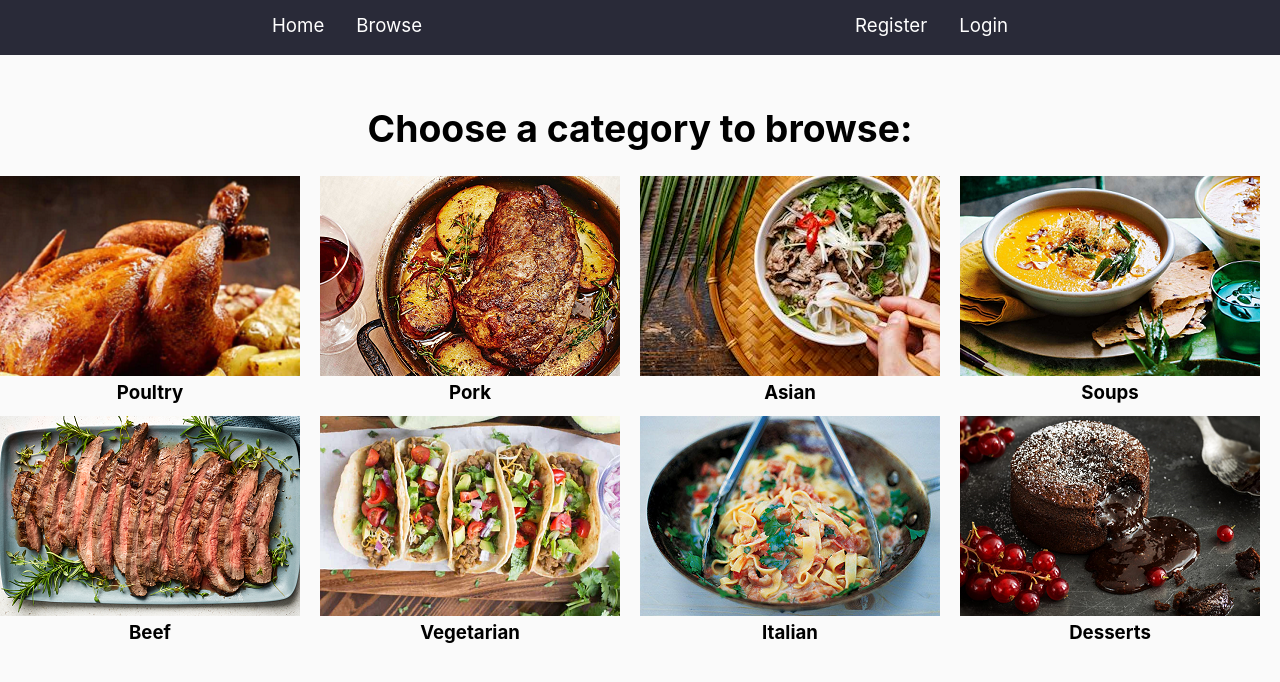
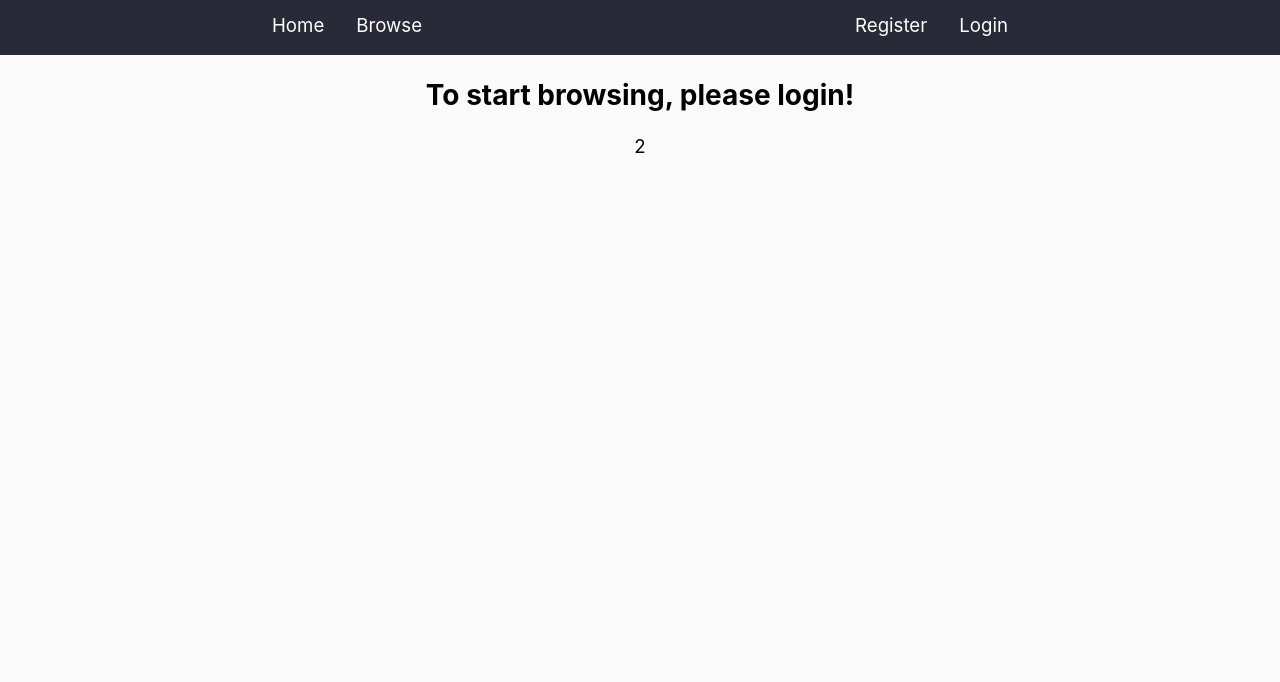
Before and after one commit to GeorgiLyudov/Cook-Book-2, a React (Create React App) app in the folder client/: page /recipes/browse in a window 1280 px wide. Shown: the top 682 px of the page. Built offline with nearby package versions, Linux system fonts and the light colour scheme.

Commit message:
not logged view

```diff
--- a/client/src/App.js
+++ b/client/src/App.js
@@ -36,6 +36,8 @@ function App() {
             return <Home
               loggedIn={loggedIn}
               setLogged={log}
+              saveUser={dataService.saveUserData}
+
             />
           }} />
           <Route path="/login"
@@ -61,7 +63,12 @@ function App() {
                 setLogged={log}
               />
             }} />
-          <Route exact path="/recipes/browse" component={Categories} />
+          <Route path="/recipes/browse"
+            render={() => {
+              return <Categories
+                loggedIn={loggedIn}
+              />
+            }} />
           <Route path="/recipes/add"
             render={() => {
               return <Add
--- a/client/src/Components/Categories/Categories.js
+++ b/client/src/Components/Categories/Categories.js
@@ -1,8 +1,20 @@
-// import { Tile } from 'react-native-elements';
 import './Categories.css'
-import {Link} from 'react-router-dom';
-function Categories() {
+import { Redirect, Link } from 'react-router-dom';
+function Categories({ loggedIn }) {
+  if (!loggedIn) {
+    return (
+      <div>
+        <h2>To start browsing, please login!</h2>
+        {
+          setTimeout(() => {
+            <Redirect to="/login" />
 
+          }, 2000)
+        }
+
+      </div>
+    )
+  }
   return (
     <div className="categories">
       <h1>Choose a category to browse:</h1>
--- a/client/src/Components/Home/Home.js
+++ b/client/src/Components/Home/Home.js
@@ -1,6 +1,7 @@
 import { Link } from 'react-router-dom'
 import Recipe from '../Recipe/RecipeItem'
 import React, { Component } from 'react';
+import Login from '../Login/Login'
 
 let recipes = [];
 class Home extends Component {
@@ -32,8 +33,13 @@ class Home extends Component {
           this.state.fetchInProgress ? <h1>Loading!</h1>
             :
             < div >
-
-              <h1>Welcome!</h1>
+              {
+                !this.props.loggedIn ?
+                  <div> <h1>Welcome to Cookbook. </h1>
+                    <h2>Discover the wonderful world of cooking. Please login so that you can browse and add recipes.</h2>
+                    <Login loggedIn={this.props.loggedIn} setLogged={this.props.setLogged} saveUser={this.props.saveUser} />
+                  </div> :
+                  <div>
                     <h2>You are now logged in! Click the link below to add a recipe!</h2>
                     <Link to="/recipes/add" >Add a recipe</Link>
                     {
@@ -41,6 +47,9 @@ class Home extends Component {
                         return (<Recipe URL={recipes.imageUrl} name={recipes.name} summary={recipes.summary} key={recipes.summary} id={recipes.id} />)
                       })
                     }
+                  </div>
+              }
+
             </div >
         }
 
--- a/client/src/Components/Login/Login.js
+++ b/client/src/Components/Login/Login.js
@@ -15,7 +15,6 @@ function Login({ loggedIn, setLogged, saveUser }) {
       body: JSON.stringify(data),
     })
       .then((res) => {
-        console.log('Success:', res);
         setLogged()
         saveUser(email, res._id)
 
--- a/client/src/Components/RecipePage/StarIcon/StarIcon.js
+++ b/client/src/Components/RecipePage/StarIcon/StarIcon.js
@@ -2,7 +2,7 @@ import './StarIcon.css';
 function StarIcon(props) {
   const { fill = 'none' } = props;
   return (
-    <svg className="w-6 h-6" fill={fill} stroke="currentColor" viewBox="0 0 24 24" xmlns="http://www.w3.org/2000/svg"><path stroke-linecap="round" stroke-linejoin="round" stroke-width="2" d="M11.049 2.927c.3-.921 1.603-.921 1.902 0l1.519 4.674a1 1 0 00.95.69h4.915c.969 0 1.371 1.24.588 1.81l-3.976 2.888a1 1 0 00-.363 1.118l1.518 4.674c.3.922-.755 1.688-1.538 1.118l-3.976-2.888a1 1 0 00-1.176 0l-3.976 2.888c-.783.57-1.838-.197-1.538-1.118l1.518-4.674a1 1 0 00-.363-1.118l-3.976-2.888c-.784-.57-.38-1.81.588-1.81h4.914a1 1 0 00.951-.69l1.519-4.674z"></path></svg>
+    <svg className="w-6 h-6" fill={fill} stroke="currentColor" viewBox="0 0 24 24" xmlns="http://www.w3.org/2000/svg"><path strokeLinecap="round" strokeLinejoin="round" strokeWidth="2" d="M11.049 2.927c.3-.921 1.603-.921 1.902 0l1.519 4.674a1 1 0 00.95.69h4.915c.969 0 1.371 1.24.588 1.81l-3.976 2.888a1 1 0 00-.363 1.118l1.518 4.674c.3.922-.755 1.688-1.538 1.118l-3.976-2.888a1 1 0 00-1.176 0l-3.976 2.888c-.783.57-1.838-.197-1.538-1.118l1.518-4.674a1 1 0 00-.363-1.118l-3.976-2.888c-.784-.57-.38-1.81.588-1.81h4.914a1 1 0 00.951-.69l1.519-4.674z"></path></svg>
   );
 }
 
```
Lines whose indentation alone changed are shown as unchanged.
